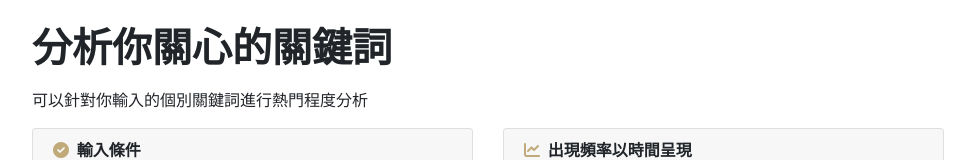
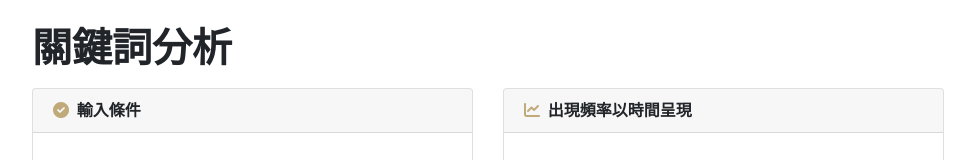
Before and after one commit to hsiangjenli/nkust-2022-spring-im-bda, a Django app: template app__user_key/templates/app__user_key/home.html in a window 1280 px wide. Shown: the part 56-216 px from the top of the page, without its empty margins (152-1127 px from the left). Run offline with Django 3.2, Linux system fonts and the light colour scheme; the template is opened without the code that fills it, so the values that code supplies are empty; some libraries are stand-ins or nearby versions.

Commit message:
2022-04-20 更新 設定

```diff
--- a/app__home_page/templates/app__home_page/home.html
+++ b/app__home_page/templates/app__home_page/home.html
@@ -7,5 +7,7 @@
         🎓 國立高雄科技大學 金融系 李享紝 C107125248
     </div>
 
+
 </div>
+
 {% endblock %}
--- a/app__user_key/templates/app__user_key/home.html
+++ b/app__user_key/templates/app__user_key/home.html
@@ -4,8 +4,7 @@
 <div class="row">
 
     <div class="col-lg-12">
-        <h1>分析你關心的關鍵詞</h1>
-        <p>可以針對你輸入的個別關鍵詞進行熱門程度分析</p>
+        <h1>關鍵詞分析</h1>
     </div>
     <div class="col-lg-6 mb-2">
         <!-- 輸入條件區塊開始 -->
--- a/website_configs/settings.py
+++ b/website_configs/settings.py
@@ -41,6 +41,8 @@ INSTALLED_APPS = [
     'app__home_page', # Add new app.
     'app__overview',
     'app__user_key',
+    'app__top_freq',
+    'app__top_person',
     'app__api',
 ]
 
--- a/website_configs/urls.py
+++ b/website_configs/urls.py
@@ -22,5 +22,7 @@ urlpatterns = [
     path('', include('app__home_page.urls')),
     path('', include('app__overview.urls')),
     path('', include('app__user_key.urls')),
+    path('', include('app__top_freq.urls')),
+    path('', include('app__top_person.urls')),
     path('', include('app__api.urls')),
 ]
```
Also changed, not shown: app__api/views.py (line endings or trailing spaces), app__user_key/processing/clean.py (line endings or trailing spaces).
